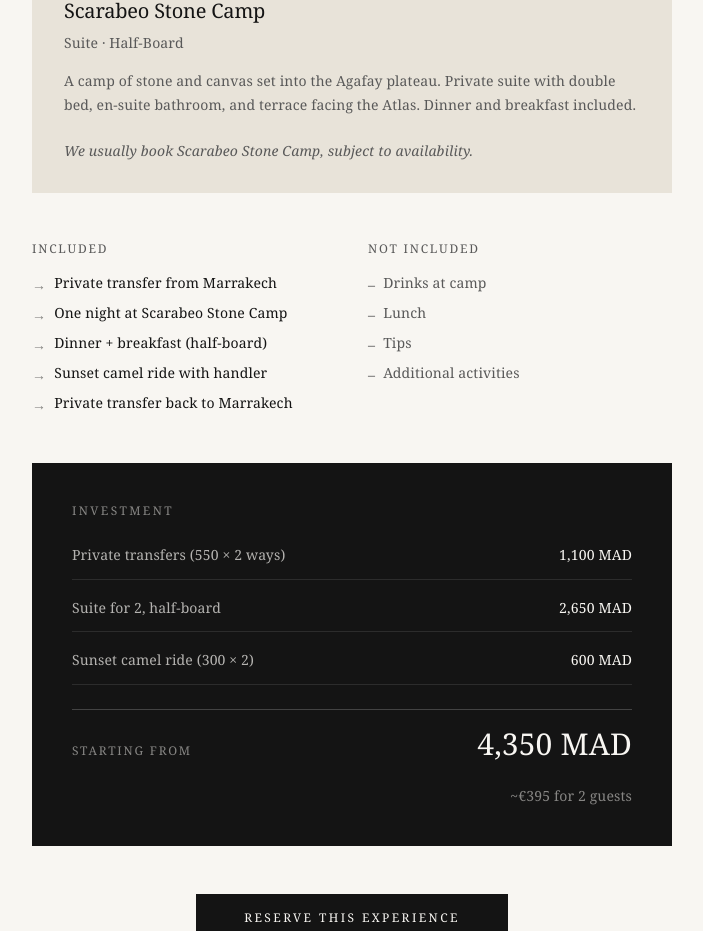
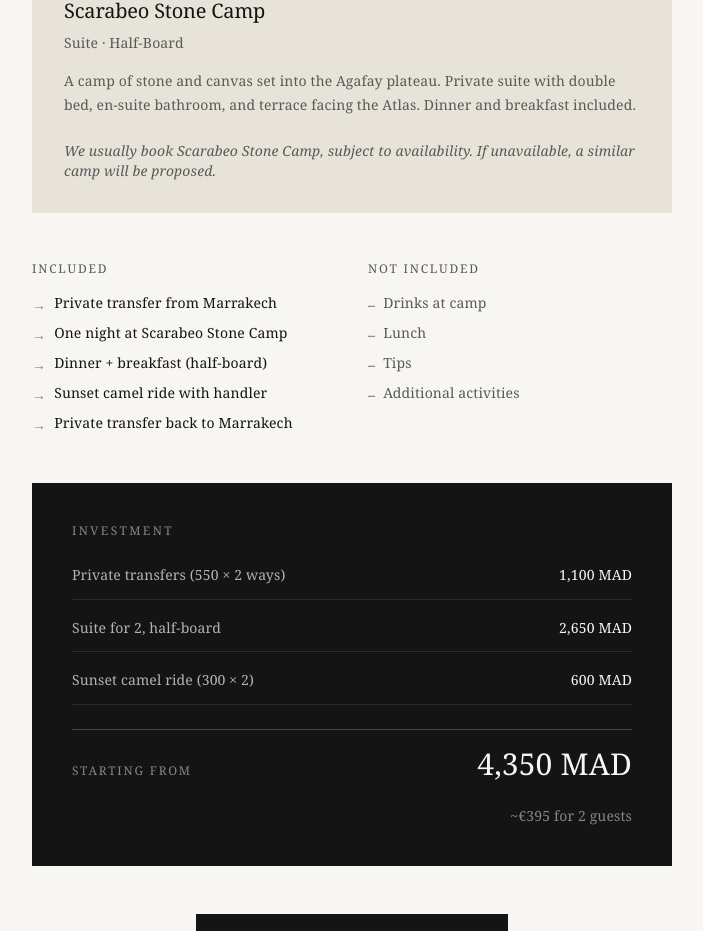
Before and after one commit to indigoandlavender/slow-morocco-2, a Next.js app: page /overnight/agafay-desert in a window 1280 px wide. Shown: the part 1416-2347 px from the top of the page, without its empty margins (288-991 px from the left). Built offline with nearby package versions, Linux system fonts and the light colour scheme; no server answers.

Commit message:
Add files via upload

```diff
--- a/app/overnight/agafay-desert/page.tsx
+++ b/app/overnight/agafay-desert/page.tsx
@@ -107,7 +107,7 @@ export default function AgafayOvernightPage() {
               A camp of stone and canvas set into the Agafay plateau. Private suite with double bed, en-suite bathroom, and terrace facing the Atlas. Dinner and breakfast included.
             </p>
             <p className="text-sm text-muted-foreground mt-4 italic">
-              We usually book Scarabeo Stone Camp, subject to availability.
+              We usually book Scarabeo Stone Camp, subject to availability. If unavailable, a similar camp will be proposed.
             </p>
           </div>
 
```
